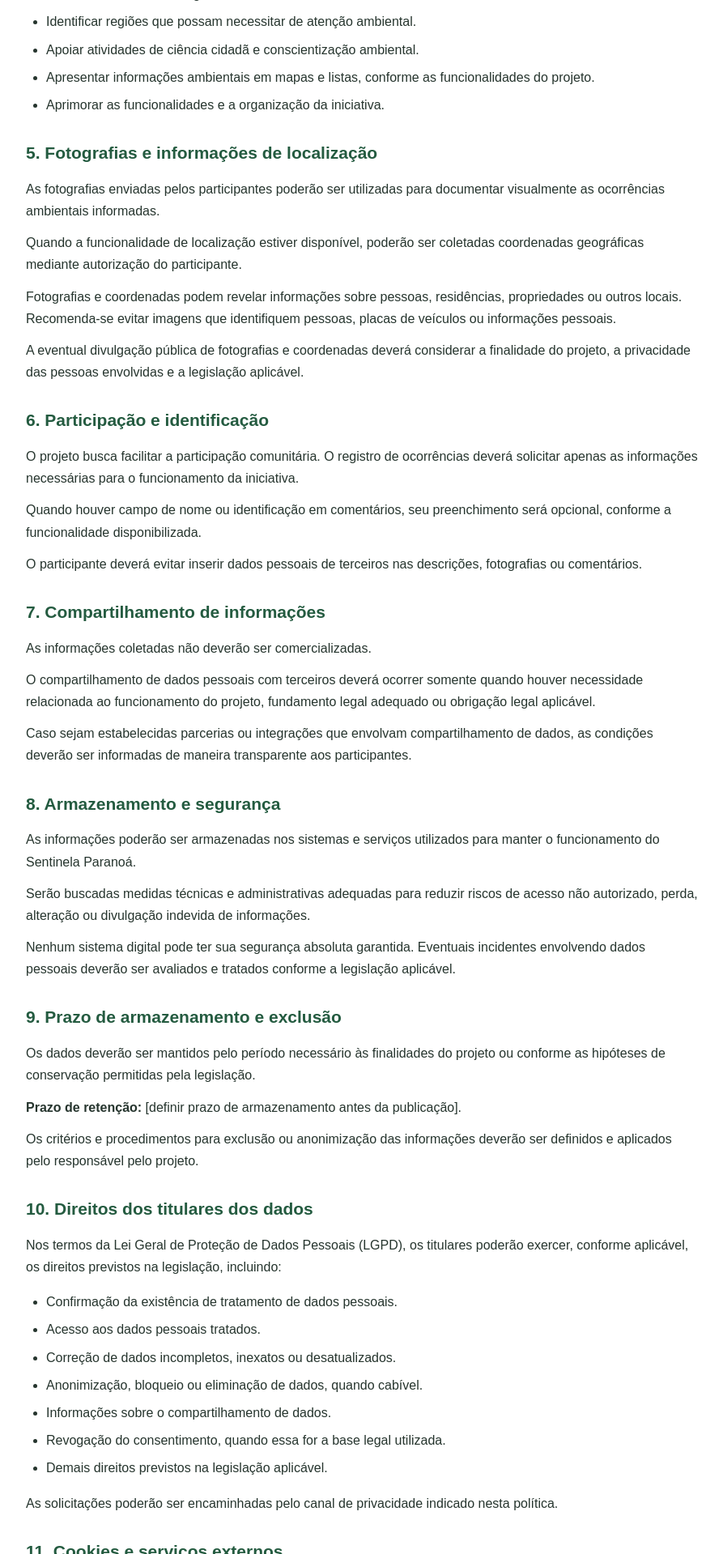
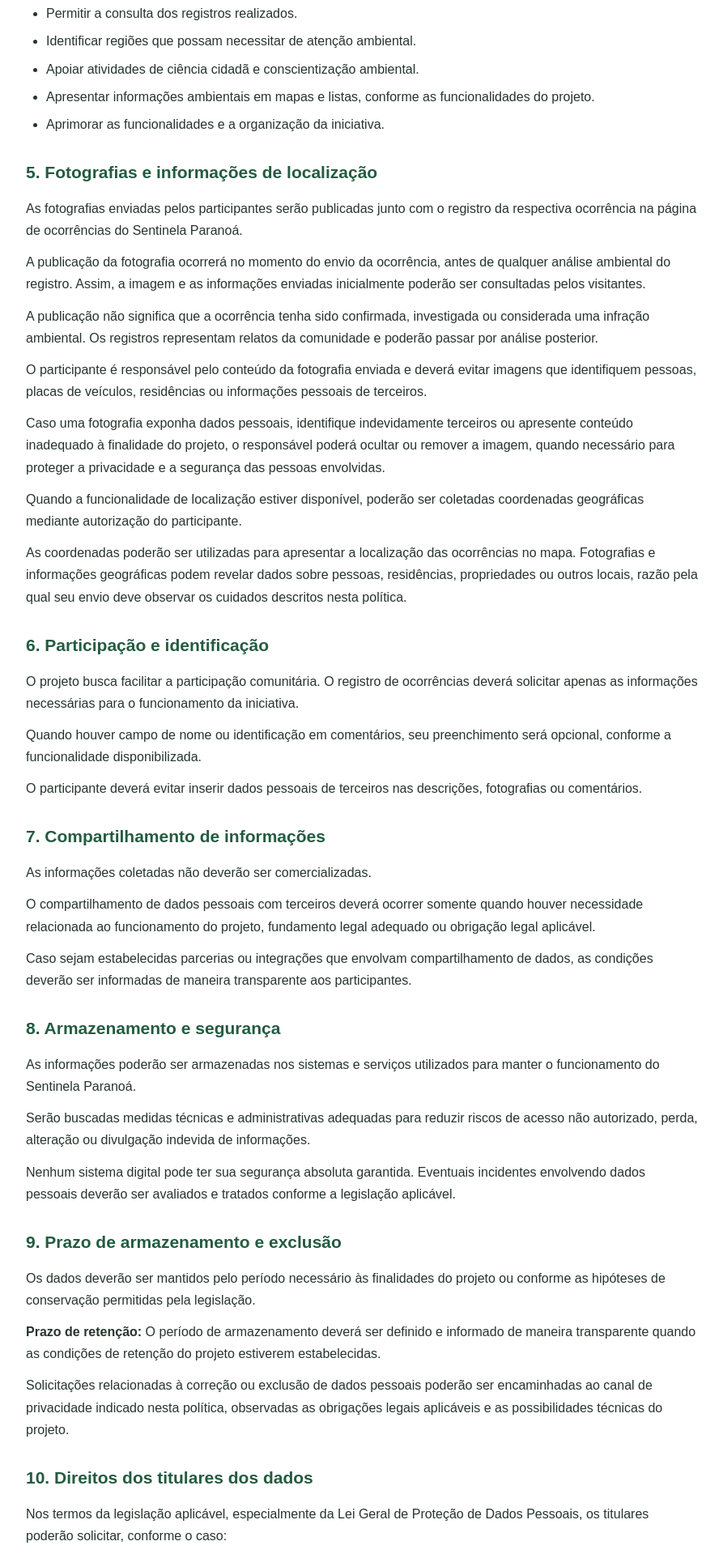
Before and after one commit to atanpinho/sentinela-paranoa, a FastAPI app: page /politica-privacidade in a window 1280 px wide. Shown: the part 1401-3320 px from the top of the page at 81% size, without its empty margins (193-1086 px from the left). Run offline with FastAPI, Linux system fonts and the light colour scheme.

Commit message:
Update politica_privacidade.html

````diff
--- a/app/templates/politica_privacidade.html
+++ b/app/templates/politica_privacidade.html
@@ -1,14 +1,8 @@
 <!DOCTYPE html>
 <html lang="pt-BR">
-
 <head>
     <meta charset="UTF-8">
     <meta name="viewport" content="width=device-width, initial-scale=1.0">
-
-    <meta
-        name="description"
-        content="Política de Privacidade do Sentinela Paranoá, iniciativa independente de monitoramento ambiental comunitário."
-    >
 
     <title>Política de Privacidade | Sentinela Paranoá</title>
 
@@ -19,16 +13,16 @@
 
         body {
             margin: 0;
-            padding: 30px 18px;
+            padding: 24px;
+            background: #f3f6f4;
+            color: #26352d;
             font-family: Arial, Helvetica, sans-serif;
             line-height: 1.7;
-            color: #26352e;
-            background: #f3f6f3;
         }
 
         main {
             max-width: 900px;
-            margin: 0 auto;
+            margin: 30px auto;
             padding: 35px;
             background: #ffffff;
             border-radius: 12px;
@@ -136,7 +130,7 @@
 
         <p class="atualizacao">
             <strong>Última atualização:</strong>
-            [preencher data de publicação]
+            03 de novembro de 2026
         </p>
 
         <h2>1. Apresentação</h2>
@@ -228,9 +222,38 @@
         <h2>5. Fotografias e informações de localização</h2>
 
         <p>
-            As fotografias enviadas pelos participantes poderão ser
-            utilizadas para documentar visualmente as ocorrências
-            ambientais informadas.
+            As fotografias enviadas pelos participantes serão publicadas
+            junto com o registro da respectiva ocorrência na página de
+            ocorrências do Sentinela Paranoá.
+        </p>
+
+        <p>
+            A publicação da fotografia ocorrerá no momento do envio
+            da ocorrência, antes de qualquer análise ambiental do registro.
+            Assim, a imagem e as informações enviadas inicialmente
+            poderão ser consultadas pelos visitantes.
+        </p>
+
+        <p>
+            A publicação não significa que a ocorrência tenha sido
+            confirmada, investigada ou considerada uma infração ambiental.
+            Os registros representam relatos da comunidade e poderão
+            passar por análise posterior.
+        </p>
+
+        <p>
+            O participante é responsável pelo conteúdo da fotografia
+            enviada e deverá evitar imagens que identifiquem pessoas,
+            placas de veículos, residências ou informações pessoais
+            de terceiros.
+        </p>
+
+        <p>
+            Caso uma fotografia exponha dados pessoais, identifique
+            indevidamente terceiros ou apresente conteúdo inadequado
+            à finalidade do projeto, o responsável poderá ocultar
+            ou remover a imagem, quando necessário para proteger
+            a privacidade e a segurança das pessoas envolvidas.
         </p>
 
         <p>
@@ -240,16 +263,11 @@
         </p>
 
         <p>
-            Fotografias e coordenadas podem revelar informações sobre
-            pessoas, residências, propriedades ou outros locais.
-            Recomenda-se evitar imagens que identifiquem pessoas,
-            placas de veículos ou informações pessoais.
-        </p>
-
-        <p>
-            A eventual divulgação pública de fotografias e coordenadas
-            deverá considerar a finalidade do projeto, a privacidade
-            das pessoas envolvidas e a legislação aplicável.
+            As coordenadas poderão ser utilizadas para apresentar
+            a localização das ocorrências no mapa. Fotografias e
+            informações geográficas podem revelar dados sobre pessoas,
+            residências, propriedades ou outros locais, razão pela
+            qual seu envio deve observar os cuidados descritos nesta política.
         </p>
 
         <h2>6. Participação e identificação</h2>
@@ -321,44 +339,45 @@
 
         <p>
             <strong>Prazo de retenção:</strong>
-            [definir prazo de armazenamento antes da publicação].
+            O período de armazenamento deverá ser definido e informado
+            de maneira transparente quando as condições de retenção
+            do projeto estiverem estabelecidas.
         </p>
 
         <p>
-            Os critérios e procedimentos para exclusão ou anonimização
-            das informações deverão ser definidos e aplicados pelo
-            responsável pelo projeto.
+            Solicitações relacionadas à correção ou exclusão de dados
+            pessoais poderão ser encaminhadas ao canal de privacidade
+            indicado nesta política, observadas as obrigações legais
+            aplicáveis e as possibilidades técnicas do projeto.
         </p>
 
         <h2>10. Direitos dos titulares dos dados</h2>
 
         <p>
-            Nos termos da Lei Geral de Proteção de Dados Pessoais (LGPD),
-            os titulares poderão exercer, conforme aplicável, os direitos
-            previstos na legislação, incluindo:
+            Nos termos da legislação aplicável, especialmente da Lei
+            Geral de Proteção de Dados Pessoais, os titulares poderão
+            solicitar, conforme o caso:
         </p>
 
         <ul>
             <li>Confirmação da existência de tratamento de dados pessoais.</li>
             <li>Acesso aos dados pessoais tratados.</li>
             <li>Correção de dados incompletos, inexatos ou desatualizados.</li>
-            <li>Anonimização, bloqueio ou eliminação de dados, quando cabível.</li>
+            <li>Anonimização, bloqueio ou eliminação de dados desnecessários ou tratados em desconformidade com a legislação.</li>
             <li>Informações sobre o compartilhamento de dados.</li>
-            <li>Revogação do consentimento, quando essa for a base legal utilizada.</li>
             <li>Demais direitos previstos na legislação aplicável.</li>
         </ul>
 
         <p>
-            As solicitações poderão ser encaminhadas pelo canal de
-            privacidade indicado nesta política.
+            As solicitações deverão ser encaminhadas ao canal de
+            privacidade informado nesta política.
         </p>
 
-        <h2>11. Cookies e serviços externos</h2>
+        <h2>11. Serviços externos e tecnologias de terceiros</h2>
 
         <p>
-            O site poderá utilizar recursos técnicos necessários
-            à apresentação das páginas, à exibição do mapa e ao
-            funcionamento de serviços externos.
+            O funcionamento do projeto poderá utilizar serviços externos,
+            bibliotecas, mapas ou recursos fornecidos por terceiros.
         </p>
 
         <p>
@@ -420,4 +439,3 @@
 
 </body>
 </html>
-```
````
